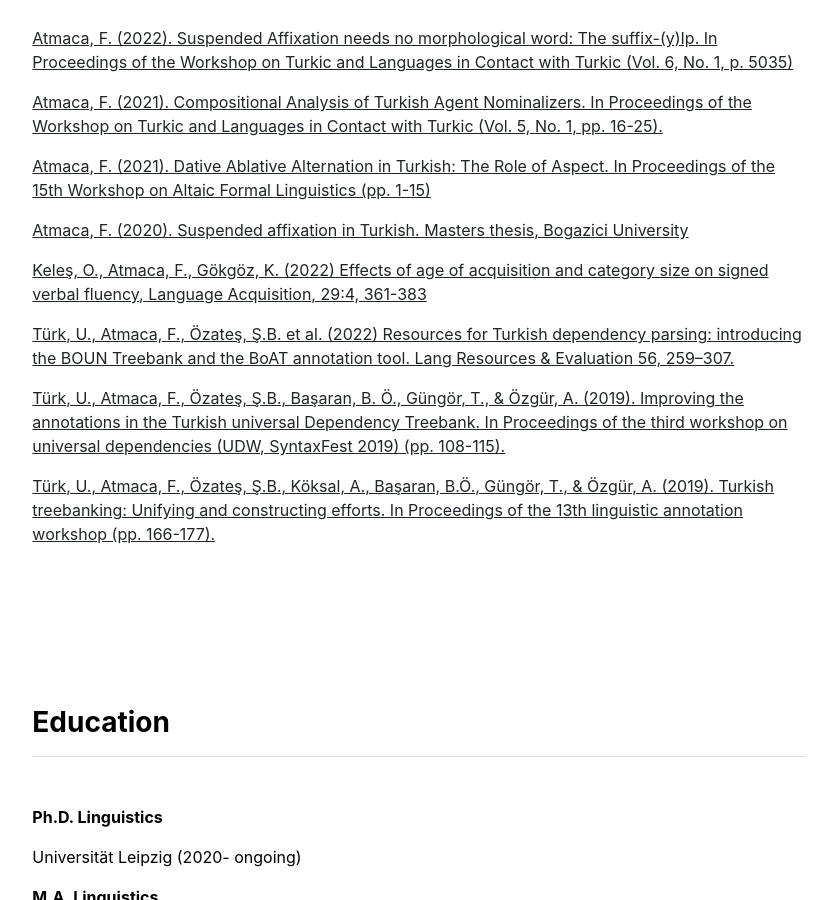
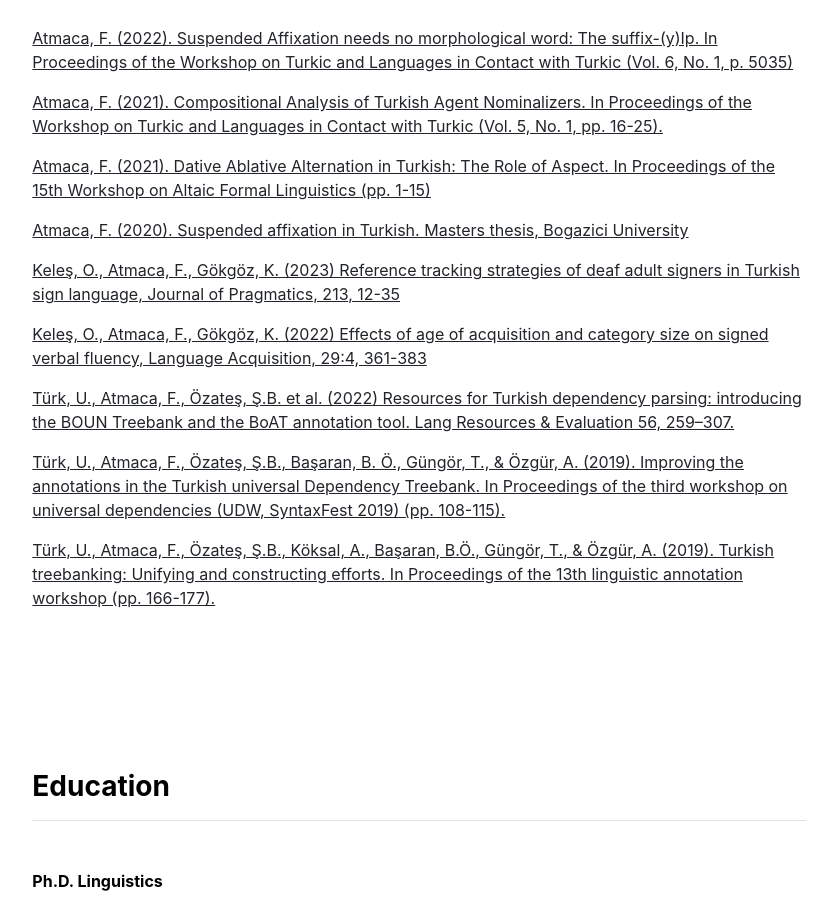
Before and after one commit to atmacafurkan/atmacafurkan.github.io, a Jekyll site: the page built from index.md, in a window 1280 px wide and 900 px high, scrolled down 704 px. Shown: the whole window, without its empty margins (197-1034 px from the left). Built offline with Jekyll 4.4.1, drawn with Linux system fonts in a browser that asks for light colours.

Commit message:
added publication
2023 reference tracking is added

```diff
--- a/_data/publications.yml
+++ b/_data/publications.yml
@@ -3,6 +3,7 @@ index:
 - {name: 'Atmaca, F. (2021). Compositional Analysis of Turkish Agent Nominalizers. In Proceedings of the Workshop on Turkic and Languages in Contact with Turkic (Vol. 5, No. 1, pp. 16-25).', url: 'https://doi.org/10.3765/ptu.v5i1.4767'}
 - {name: 'Atmaca, F. (2021). Dative Ablative Alternation in Turkish: The Role of Aspect. In Proceedings of the 15th Workshop on Altaic Formal Linguistics (pp. 1-15)', url: './publications/wafl15recreate.pdf'}
 - {name: 'Atmaca, F. (2020). Suspended affixation in Turkish. Masters thesis, Bogazici University', url: './publications/maThesis.pdf'}
+- {name: 'Keleş, O., Atmaca, F., Gökgöz, K. (2023) Reference tracking strategies of deaf adult signers in Turkish sign language, Journal of Pragmatics, 213, 12-35', url: 'https://doi.org/10.1016/j.pragma.2023.05.009'}
 - {name: 'Keleş, O., Atmaca, F., Gökgöz, K. (2022) Effects of age of acquisition and category size on signed verbal fluency, Language Acquisition, 29:4, 361-383', url: 'https://doi.org/10.1080/10489223.2021.2023814'}
 - {name: 'Türk, U., Atmaca, F., Özateş, Ş.B. et al. (2022) Resources for Turkish dependency parsing: introducing the BOUN Treebank and the BoAT annotation tool. Lang Resources & Evaluation 56, 259–307.', url: 'https://doi.org/10.1007/s10579-021-09558-0'}
 - {name: 'Türk, U., Atmaca, F., Özateş, Ş.B., Başaran, B. Ö., Güngör, T., & Özgür, A. (2019). Improving the annotations in the Turkish universal Dependency Treebank. In Proceedings of the third workshop on universal dependencies (UDW, SyntaxFest 2019) (pp. 108-115).', url: 'https://aclanthology.org/W19-8013.pdf'}
```
